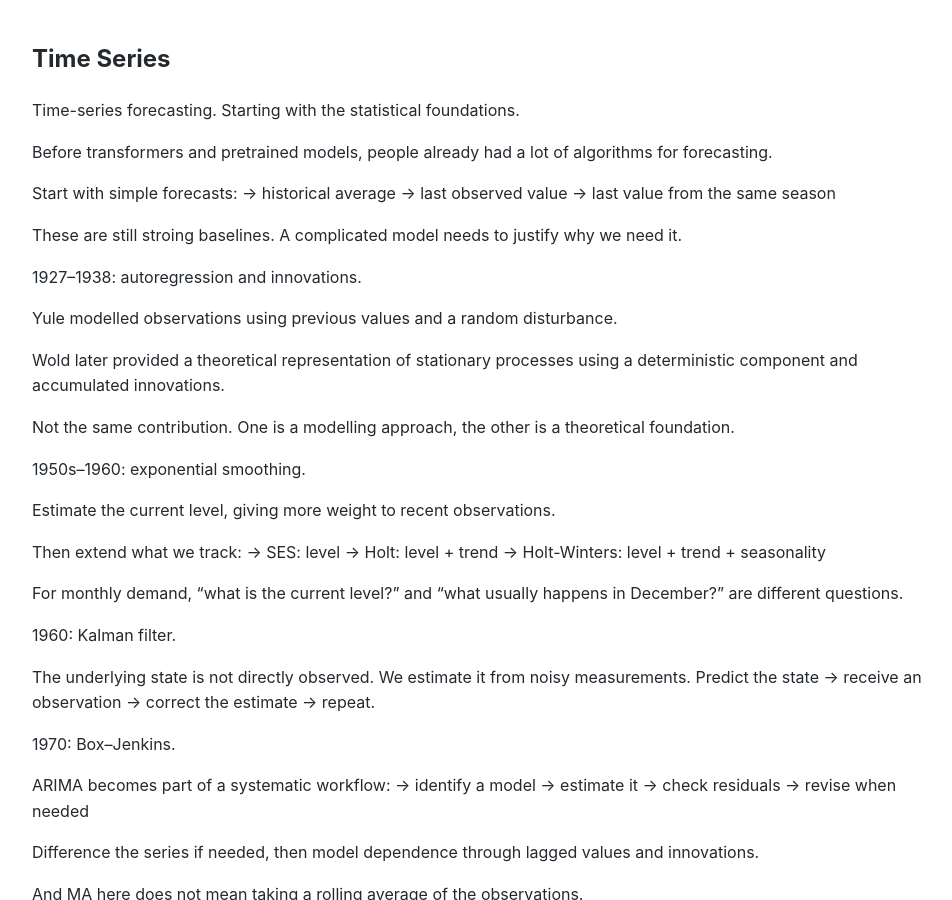
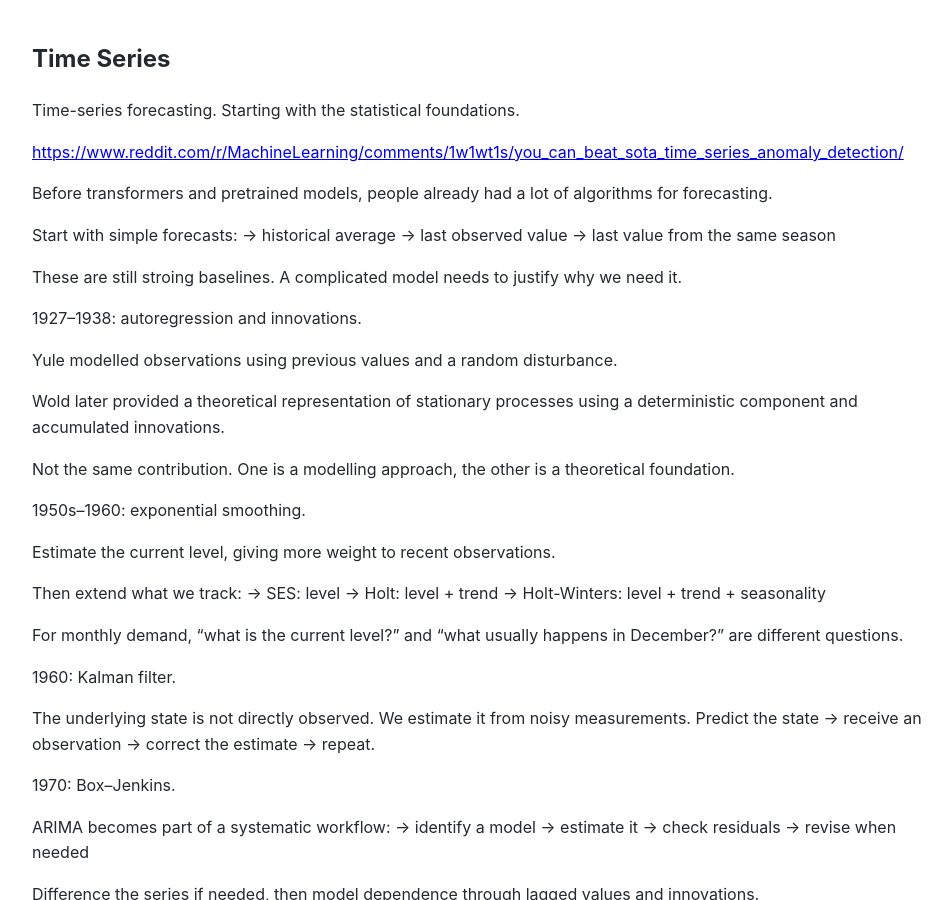
Before and after one commit to Michael-Lubinsky/michael-lubinsky.github.com, a Jekyll site: the page built from timeseries/timeseries.md, in a window 1280 px wide and 900 px high. Shown: the whole window, without its empty margins (158-1110 px from the left). Built offline with Jekyll 4.4.1, drawn with Linux system fonts in a browser that asks for light colours; our own code applies the rules of GitHub Pages for plain Markdown files.

```diff
--- a/timeseries/timeseries.md
+++ b/timeseries/timeseries.md
@@ -2,6 +2,9 @@
 
 Time-series forecasting.
 Starting with the statistical foundations.
+
+<https://www.reddit.com/r/MachineLearning/comments/1w1wt1s/you_can_beat_sota_time_series_anomaly_detection/>
+
 
 Before transformers and pretrained models, people already had a lot of algorithms for forecasting.
 
```
